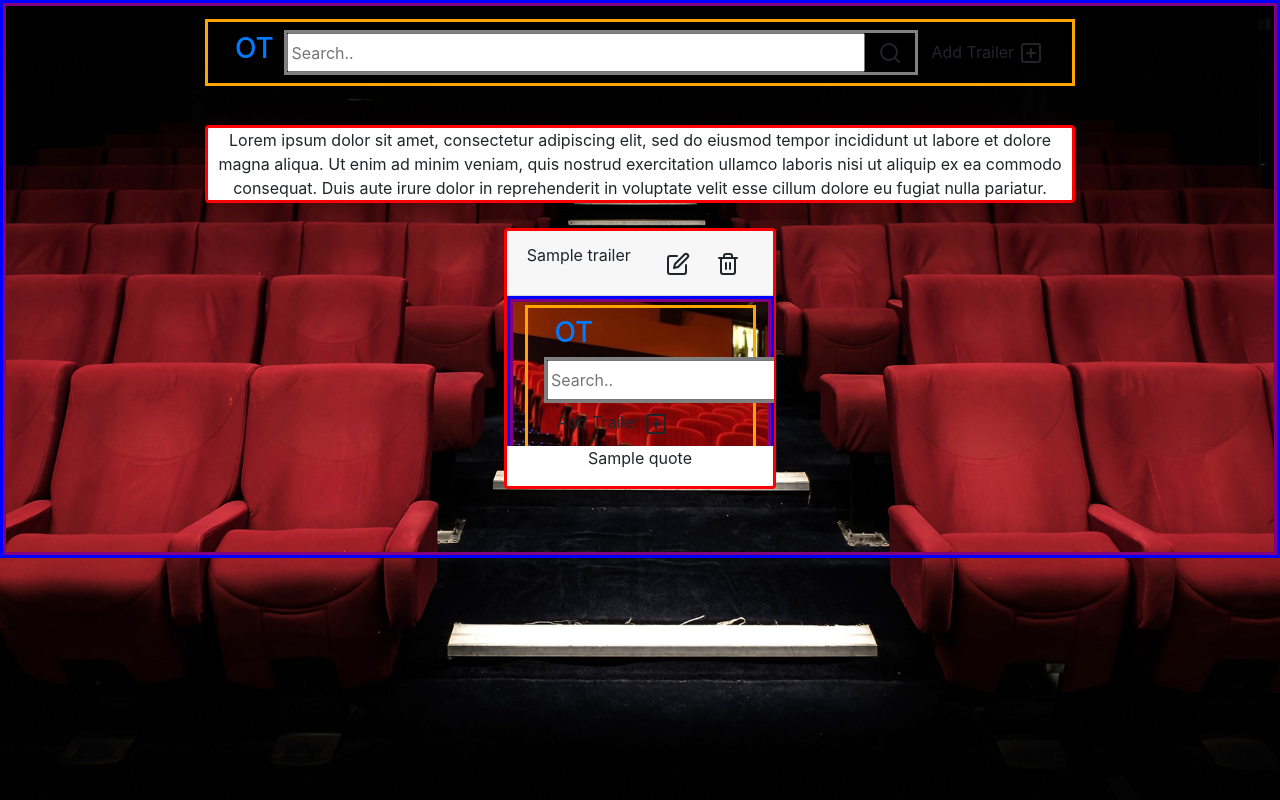
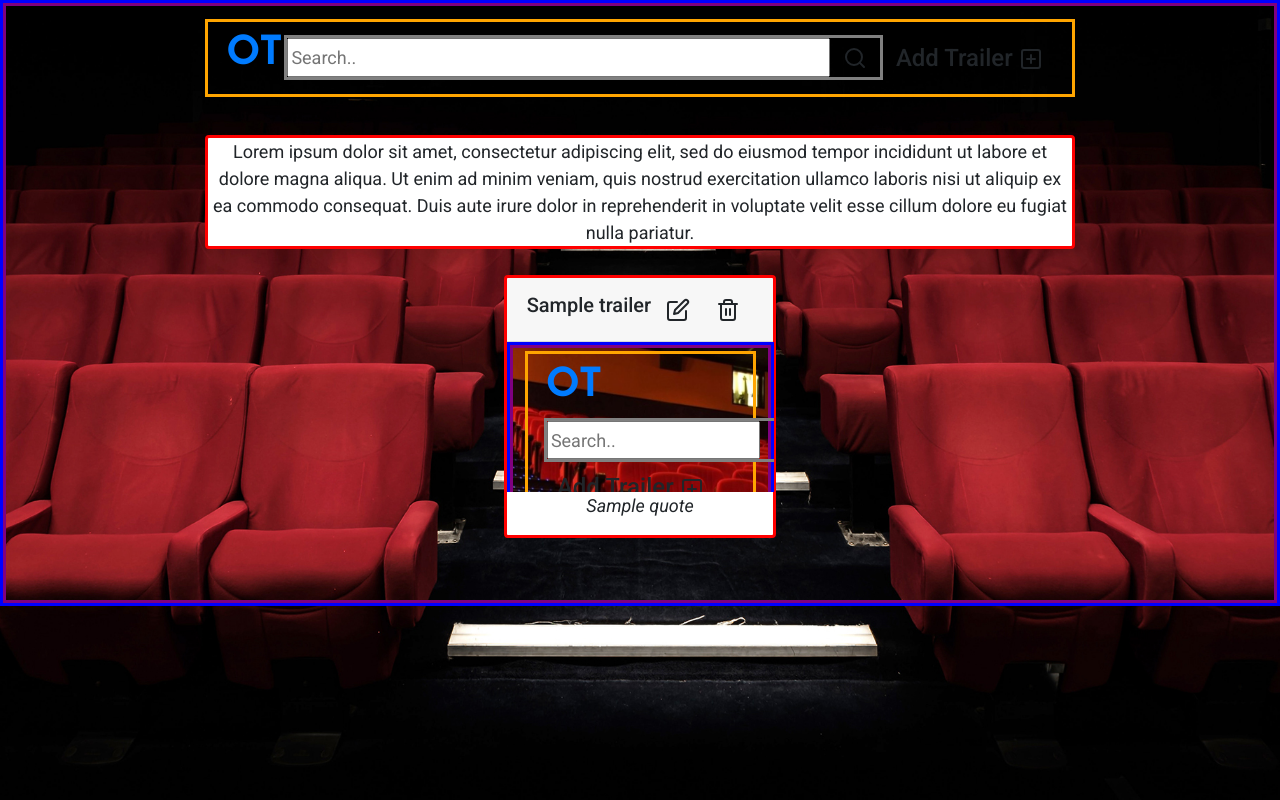
Before and after one commit to Dom-888/Third-Milestone-Project, a Flask app: page / in a window 1280 px wide. Run offline with Flask 2, Linux system fonts and the light colour scheme; a database or web service that is not in the repository returns one stand-in record (values such as "Sample title"); some libraries are stand-ins or nearby versions.

Commit message:
Import and apply fonts from google fonts

```diff
--- a/static/css/style.css
+++ b/static/css/style.css
@@ -1,9 +1,12 @@
+/* Fonts imported from Google Fonts */
+@import url('https://fonts.googleapis.com/css2?family=Josefin+Sans:wght@700&family=Roboto:ital,wght@0,400;0,500;1,400&display=swap');
 
-/*---------------Background---------------*/
+/*---------------Background and font---------------*/
 
 body {
     background: url(../images/background-sm.jpg)#440D10 fixed left top;
     background-size: cover;
+    font-family: 'Roboto', helvetica, sans-serif;
 }
 
 /*---------------Bootstrap grid---------------*/
@@ -33,8 +36,10 @@ body {
 }
 
 
-.logo {
+#logo {
      width: 60px;
+     font-family: 'Josefin Sans', sans-serif;
+     font-weight: 700;
 }
 
 .searchbar {
@@ -45,17 +50,19 @@ body {
 
 .searchbar input {
     flex-grow: 1;
+    font-size: 18px;
 }
 
-.btn-add-trailer {
+#btn-add-trailer {
     float: right;
+    font-weight: 500;
+    font-size: 24px;
 }
 
 /*---------------Intro---------------*/
 
-
 .intro {
-
+    font-size: 18px;
 }
 
 /*---------------Cards---------------*/
@@ -63,13 +70,16 @@ body {
 .card {
     border: solid red;
     margin: 1vw;
+
 }
 
 .card-header {
     /* overflow: auto; */
 }
 
-.movie-title {
+.card-title {
+    font-weight: 500;
+    font-size: 20px;
     vertical-align: middle;
     margin: auto;
     float: left;
@@ -79,18 +89,23 @@ body {
     float: right;
 }
 
-.ytb-video-wrapper {
+.card-video-wrapper {
     position: relative;
     padding-bottom: 56.25%; /* 16:9 */
     height: 0;
 }
 
-.ytb-video {
+.card-video {
     position: absolute;
     top: 0;
     left: 0;
     width: 100%;
     height: 100%;
+}
+
+.card-quote {
+    font-style: italic;
+    font-size: 18px;
 }
 
 /*---------------Modals---------------*/
--- a/templates/base.html
+++ b/templates/base.html
@@ -27,7 +27,7 @@
 
 				<!-- Navbar -->
 				<div class="navbar">
-                <a href="{{url_for('get_trailers')}}" class="logo"><h3>OT</h3></a>
+                <a href="{{url_for('get_trailers')}}" id="logo"><h1>OT</h1></a>
 					<form class="searchbar" id="search-form" action="{{ url_for('search_trailers') }}"
 						method="POST">
 						<input name="input-search" id="input-search" type="text" placeholder="Search..">
--- a/templates/index.html
+++ b/templates/index.html
@@ -17,16 +17,16 @@
 <div class="col-12 col-md-6 col-xl-4">
 	<div class="card">
 		<div class="card-header">
-			<p class="movie-title">{{ trailer.title }}</p>
+			<p class="card-title">{{ trailer.title }}</p>
 			<button type="button" class="btn" onclick="loadDeleteModal(this)" data-trailer-id="{{trailer._id}}" data-trailer-title="{{trailer.title}}"><i data-feather="trash-2"></i></button>
 			<button type="button" class="btn" onclick="loadEditModal(this)" data-trailer-id="{{trailer._id}}" data-trailer-title="{{trailer.title}}" data-trailer-url="{{trailer.url}}" data-trailer-quote="{{trailer.quote}}"><i data-feather="edit"></i></button>
 		</div>
-		<div class="ytb-video-wrapper">
-			<iframe class="ytb-video" src="{{ trailer.url }}" frameborder="0"
+		<div class="card-video-wrapper">
+			<iframe class="card-video" src="{{ trailer.url }}" frameborder="0"
 				allow="accelerometer; autoplay; encrypted-media; gyroscope; picture-in-picture" allowfullscreen>
 			</iframe>
 		</div>
-		<p>{{ trailer.quote }}</p>
+		<p class="card-quote">{{ trailer.quote }}</p>
 	</div>
 </div>
 {% endfor %}
```
